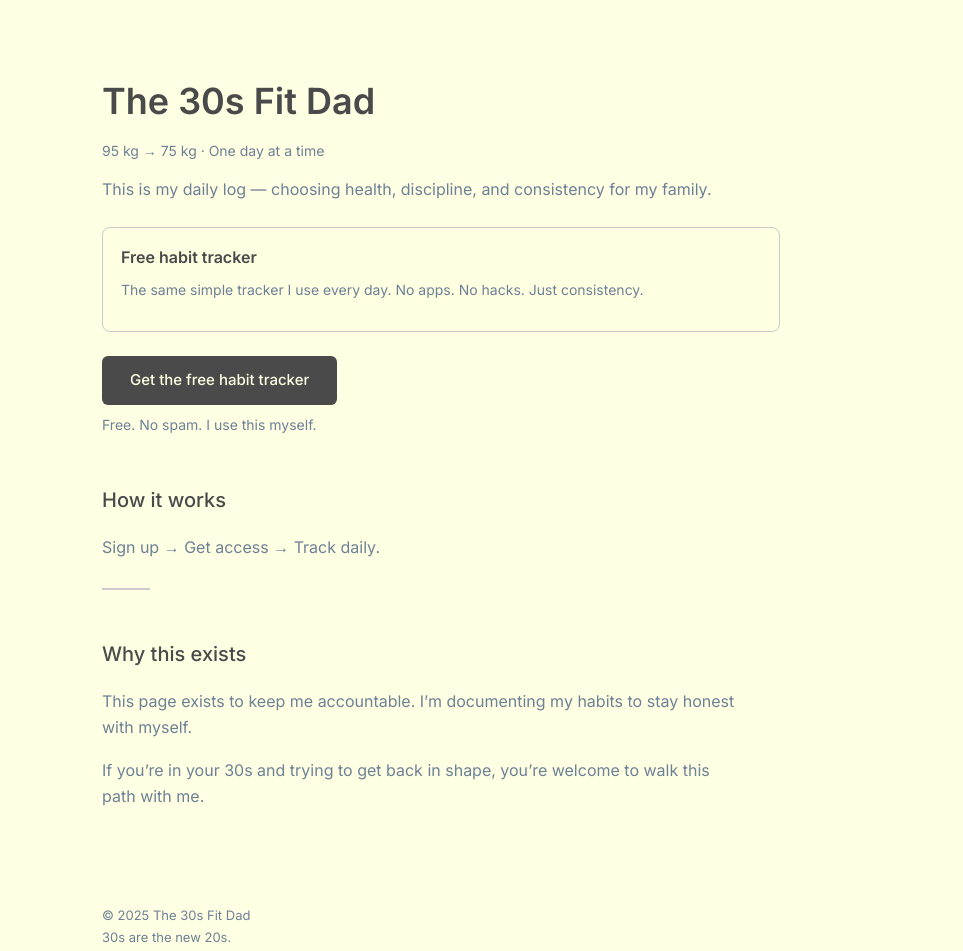
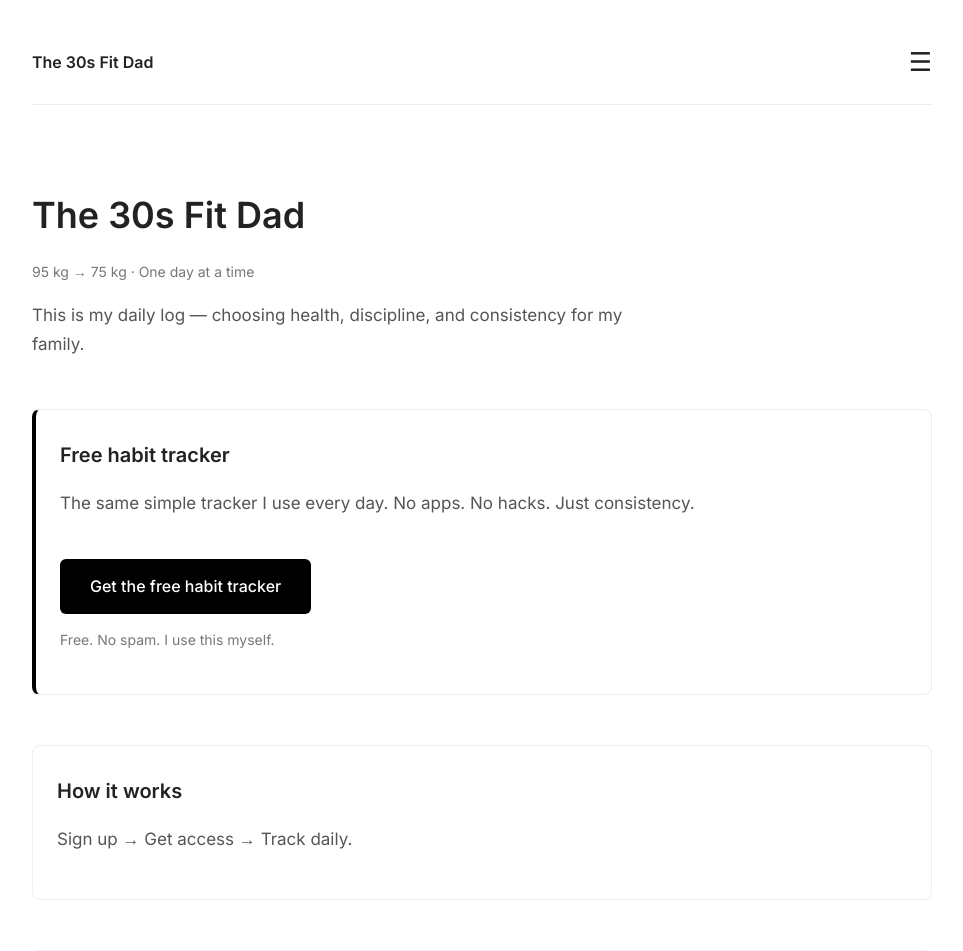
Before and after one commit to chamapavankumar-bit/the30sfitdad, a plain HTML site: page index.html in a window 1280 px wide. Shown: the top 951 px of the page, without its empty margins (158-1121 px from the left). Drawn offline with Linux system fonts and the light colour scheme.

Commit message:
Update index.html

```diff
--- a/index.html
+++ b/index.html
@@ -2,94 +2,178 @@
 <html lang="en">
 <head>
   <meta charset="UTF-8" />
-  <title>The 30s Fit Dad</title>
+  <title>The 30s Fit Dad – Free Habit Tracker</title>
 
+  <!-- SEO -->
   <meta name="viewport" content="width=device-width, initial-scale=1.0" />
-  <meta name="description" content="A daily accountability log of a man choosing health and discipline for his family before turning 30." />
+  <meta name="description" content="The 30s Fit Dad — a daily accountability log. Free habit tracker. 30s are the new 20s." />
+  <meta name="keywords" content="habit tracker, fitness 30s, BMI calculator, accountability, weight loss" />
 
+  <!-- Open Graph -->
+  <meta property="og:title" content="The 30s Fit Dad" />
+  <meta property="og:description" content="95 kg → 75 kg · One day at a time. Free habit tracker." />
+  <meta property="og:type" content="website" />
+  <meta property="og:url" content="https://the30sfitdad.fitness" />
+
+  <!-- Font -->
   <link href="https://fonts.googleapis.com/css2?family=Inter:wght@300;400;500;600&display=swap" rel="stylesheet">
 
   <style>
     body {
       margin: 0;
       font-family: 'Inter', sans-serif;
-      background: #FFFFE3;
-      color: #4A4A4A;
-      line-height: 1.65;
+      background: #ffffff;
+      color: #222;
+      line-height: 1.7;
     }
 
     .container {
-      max-width: 760px;
+      max-width: 720px;
       margin: auto;
-      padding: 72px 24px; /* reduced top spacing */
+      padding: 40px 20px 120px;
     }
 
+    /* Desktop enhancement */
+    @media (min-width: 1024px) {
+      .container {
+        max-width: 900px;
+      }
+    }
+
+    /* HEADER */
+    .header {
+      display: flex;
+      justify-content: space-between;
+      align-items: center;
+    }
+
+    .menu {
+      font-size: 26px;
+      cursor: pointer;
+      user-select: none;
+      transition: transform 0.3s ease;
+    }
+
+    .menu.open {
+      transform: rotate(90deg);
+    }
+
+    /* MENU PANEL */
+    .menu-panel {
+      max-height: 0;
+      overflow: hidden;
+      transition: max-height 0.4s ease;
+      border-top: 1px solid #eee;
+      margin-top: 20px;
+    }
+
+    .menu-panel.open {
+      max-height: 200px;
+    }
+
+    .menu-panel a {
+      display: block;
+      padding: 12px 0;
+      text-decoration: none;
+      color: #222;
+      font-weight: 500;
+    }
+
+    /* TEXT */
     h1 {
       font-size: 36px;
-      font-weight: 600;
-      margin: 0;
+      margin-top: 80px;
+      margin-bottom: 6px;
     }
 
     h2 {
       font-size: 20px;
-      font-weight: 500;
-      margin-top: 48px; /* reduced spacing */
+      margin-top: 0;
     }
 
     p {
-      font-size: 16px;
-      color: #6D8196;
-      margin-top: 14px;
+      font-size: 17px;
+      color: #555;
       max-width: 640px;
     }
 
     .muted {
       font-size: 14px;
-      color: #6D8196;
-      margin-top: 8px;
+      color: #777;
     }
 
-    .divider {
-      width: 48px;
-      height: 2px;
-      background: #CBCBCB;
-      margin: 28px 0;
+    /* SECTIONS */
+    .section {
+      margin-top: 50px;
+      padding: 28px 24px;
+      border: 1px solid #eee;
+      border-radius: 8px;
+      background: #fff;
     }
 
-    .highlight-box {
-      background: rgba(255, 255, 227, 0.6);
-      border: 1px solid #CBCBCB;
-      border-radius: 8px;
-      padding: 16px 18px;
-      margin-top: 24px;
-      max-width: 640px;
+    .section.accent {
+      border-left: 4px solid #000;
     }
 
+    /* CTA */
     .cta {
       display: inline-block;
       margin-top: 24px;
-      padding: 12px 28px;
-      background: #4A4A4A;
-      color: #FFFFE3;
+      padding: 14px 30px;
+      background: #000;
+      color: #fff;
       text-decoration: none;
+      border-radius: 6px;
+      font-weight: 500;
+    }
+
+    /* BMI */
+    .bmi {
+      display: none;
+    }
+
+    .bmi-row {
+      display: flex;
+      gap: 12px;
+      flex-wrap: wrap;
+    }
+
+    input {
+      padding: 10px;
       font-size: 15px;
-      font-weight: 500;
+      border: 1px solid #ddd;
       border-radius: 6px;
     }
 
-    footer {
-      margin-top: 96px;
-      font-size: 13px;
-      color: #6D8196;
+    .input-small {
+      width: 120px;
     }
 
-    @media (max-width: 480px) {
-      h1 {
-        font-size: 30px;
+    .input-medium {
+      width: 160px;
     }
-      .container {
-        padding: 56px 20px;
+
+    button {
+      padding: 12px 20px;
+      font-size: 15px;
+      cursor: pointer;
     }
+
+    .result {
+      margin-top: 14px;
+      font-weight: 500;
+    }
+
+    .bmi-status {
+      margin-top: 8px;
+      font-size: 15px;
+      color: #444;
+    }
+
+    .disclaimer {
+      margin-top: 10px;
+      font-size: 13px;
+      color: #888;
     }
   </style>
 </head>
@@ -97,6 +181,18 @@
 <body>
 
 <div class="container">
+
+  <!-- HEADER -->
+  <div class="header">
+    <strong>The 30s Fit Dad</strong>
+    <div class="menu" id="menuBtn" onclick="toggleMenu()">☰</div>
+  </div>
+
+  <!-- MENU -->
+  <div class="menu-panel" id="menuPanel">
+    <a href="#" onclick="showBMI()">Check BMI</a>
+    <a href="https://forms.gle/YOUR_GOOGLE_FORM_LINK" target="_blank">Get habit tracker</a>
+  </div>
 
   <!-- HERO -->
   <h1>The 30s Fit Dad</h1>
@@ -107,36 +203,32 @@
     and consistency for my family.
   </p>
 
-<div class="highlight-box">
-  <strong>Free habit tracker</strong>
-  <p class="muted">
+  <!-- FREE TRACKER -->
+  <div class="section accent">
+    <h2>Free habit tracker</h2>
+
+    <p>
       The same simple tracker I use every day.
       No apps. No hacks. Just consistency.
     </p>
-</div>
 
-<a
-  class="cta"
-  href="https://forms.gle/7FGceZjvgLCsz8rX7"
-  target="_blank"
-  rel="noopener"
->
+    <a class="cta" href="https://forms.gle/YOUR_GOOGLE_FORM_LINK" target="_blank">
       Get the free habit tracker
     </a>
 
     <p class="muted">Free. No spam. I use this myself.</p>
+  </div>
 
-<!-- MOVED HERE -->
+  <!-- HOW -->
+  <div class="section">
     <h2>How it works</h2>
-<p>
-  Sign up → Get access → Track daily.
-</p>
-
-<div class="divider"></div>
-
+    <p>Sign up → Get access → Track daily.</p>
+  </div>
 
   <!-- WHY -->
+  <div class="section">
     <h2>Why this exists</h2>
+
     <p>
       This page exists to keep me accountable.
       I’m documenting my habits to stay honest with myself.
@@ -146,14 +238,69 @@
       If you’re in your 30s and trying to get back in shape,
       you’re welcome to walk this path with me.
     </p>
+  </div>
 
+  <!-- BMI -->
+  <div class="section bmi" id="bmiSection">
+    <h2>Quick BMI Check</h2>
 
-    <footer>
-      © 2025 The 30s Fit Dad<br />
-      30s are the new 20s.
-    </footer>
+    <div class="bmi-row">
+      <input type="number" id="feet" class="input-small" placeholder="Feet" />
+      <input type="number" id="inches" class="input-small" placeholder="Inches" />
+    </div>
+
+    <input type="number" id="weight" class="input-medium" placeholder="Weight (kg)" />
+
+    <button onclick="calculateBMI()">Check BMI</button>
+
+    <div class="result" id="bmiResult"></div>
+    <div class="bmi-status" id="bmiStatus"></div>
+
+    <div class="disclaimer">
+      BMI is a general guideline and does not account for muscle mass or medical conditions.
+    </div>
+  </div>
 
 </div>
 
+<script>
+  function toggleMenu() {
+    const menu = document.getElementById('menuPanel');
+    const btn = document.getElementById('menuBtn');
+    menu.classList.toggle('open');
+    btn.classList.toggle('open');
+  }
+
+  function showBMI() {
+    const bmi = document.getElementById('bmiSection');
+    bmi.style.display = 'block';
+    toggleMenu();
+    bmi.scrollIntoView({ behavior: 'smooth' });
+  }
+
+  function calculateBMI() {
+    const feet = parseFloat(document.getElementById('feet').value);
+    const inches = parseFloat(document.getElementById('inches').value) || 0;
+    const weight = parseFloat(document.getElementById('weight').value);
+
+    if (!feet || weight <= 0) return;
+
+    const totalInches = (feet * 12) + inches;
+    const heightMeters = totalInches * 0.0254;
+    const bmi = (weight / (heightMeters * heightMeters)).toFixed(1);
+
+    let status = '';
+    if (bmi < 18.5) status = 'Underweight';
+    else if (bmi < 25) status = 'Normal range';
+    else if (bmi < 30) status = 'Overweight';
+    else status = 'Obese';
+
+    document.getElementById('bmiResult').innerText = `Your BMI is ${bmi}`;
+    document.getElementById('bmiStatus').innerText = `This falls under: ${status}`;
+
+    document.getElementById('bmiStatus').scrollIntoView({ behavior: 'smooth' });
+  }
+</script>
+
 </body>
 </html>
```
Lines whose indentation alone changed are shown as unchanged.
